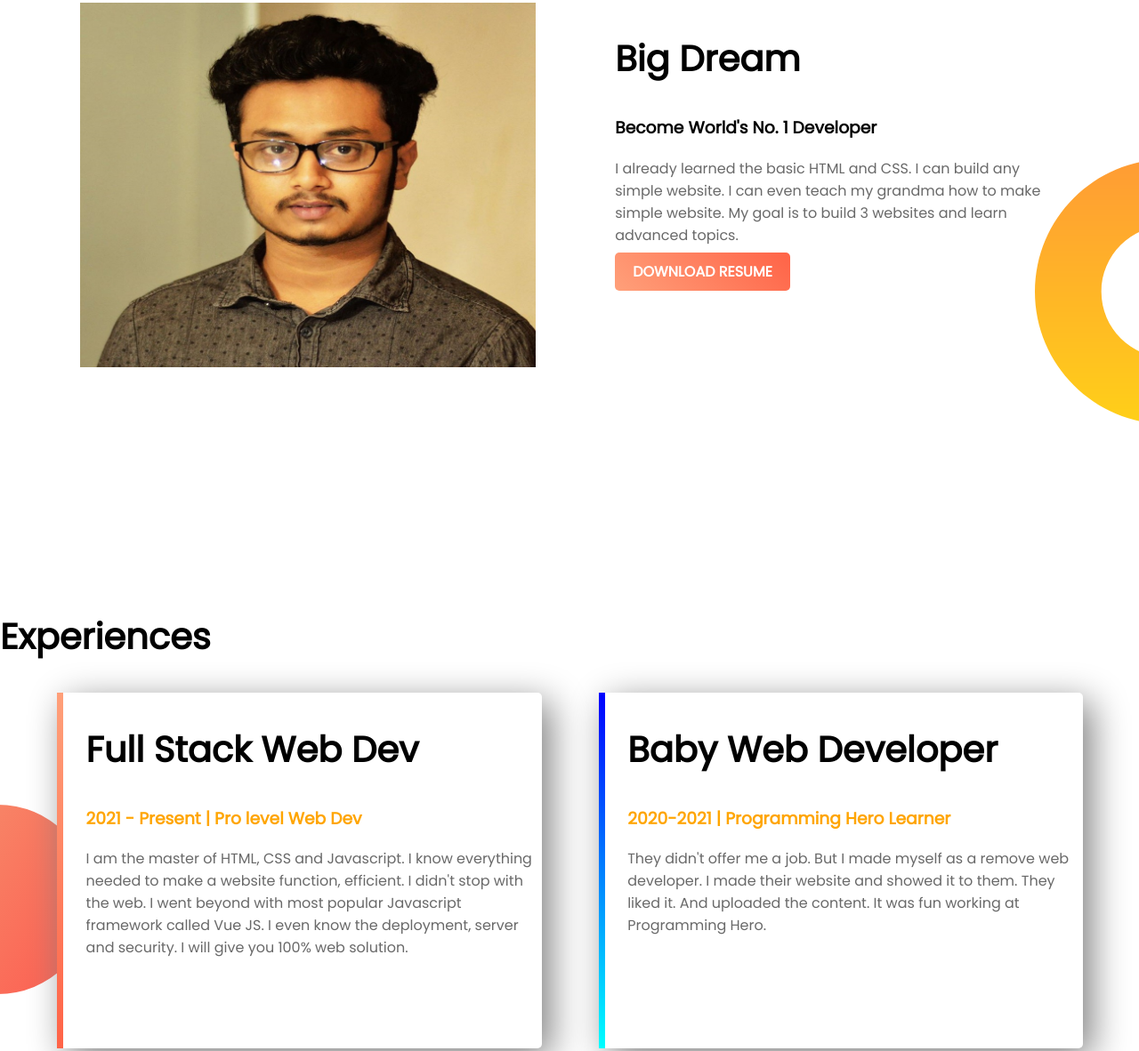
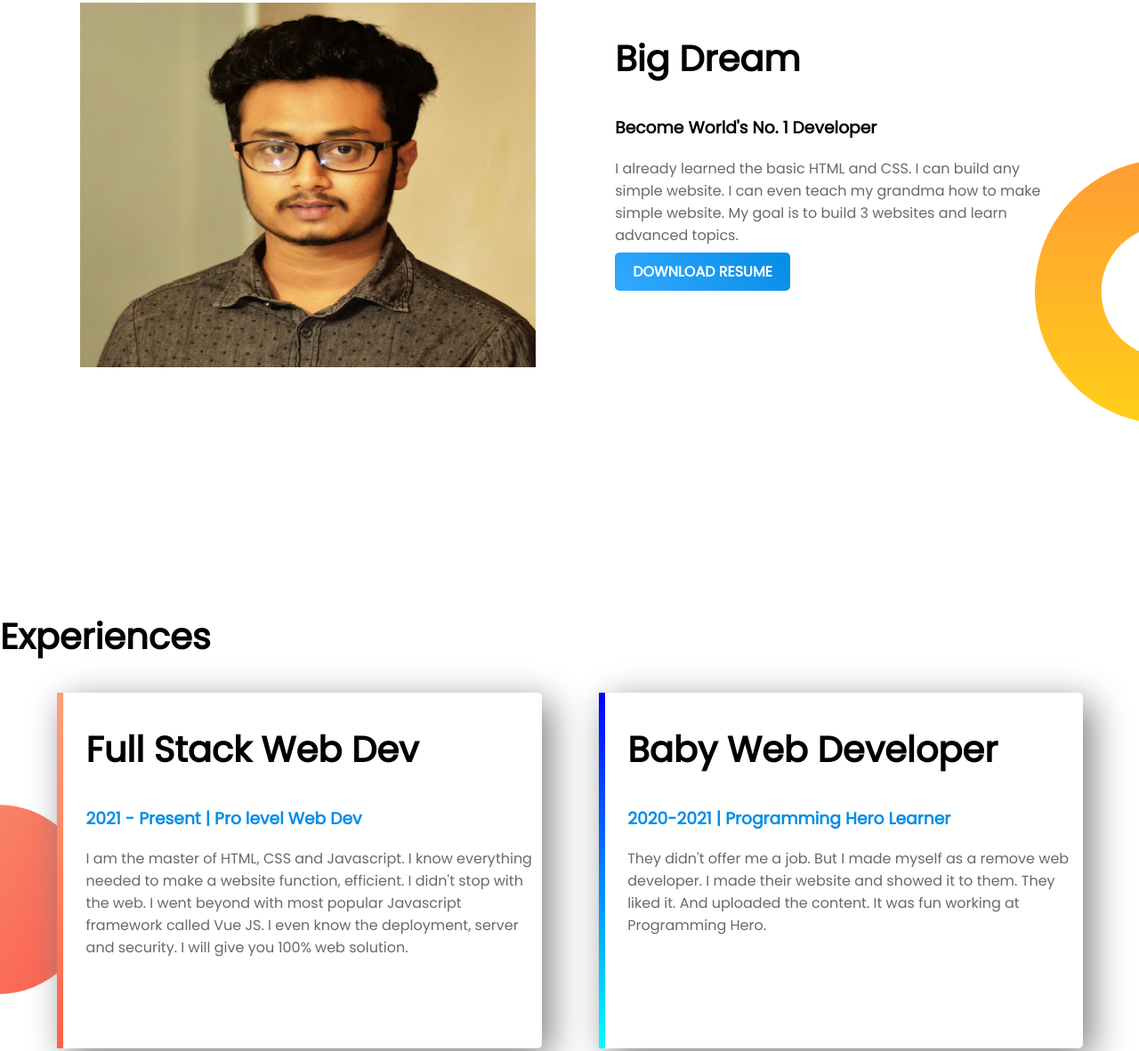
Before and after one commit to eshansaif/web-protfolio, a plain HTML site: page index.html in a window 1280 px wide. Shown: the part 647-1829 px from the top of the page at 89% size. Drawn offline with Linux system fonts and the light colour scheme.

Commit message:
All little change is done

```diff
--- a/index.html
+++ b/index.html
@@ -6,6 +6,7 @@
     <meta http-equiv="X-UA-Compatible" content="ie=edge">
     <title>ESHAN -  Web Developer</title>
     <link href="https://fonts.googleapis.com/css?family=Poppins&display=swap" rel="stylesheet">
+    <!-- <link href="https://fonts.googleapis.com/css?family=Teko&display=swap" rel="stylesheet"> -->
     <link rel="stylesheet" href="style.css">
 </head>
 <body>
@@ -29,7 +30,7 @@
             <h2>Big Dream</h2>
             <h3>Become World's No. 1 Developer</h3>
             <p>I already learned the basic HTML and CSS. I can build any simple website. I can even teach my grandma how to make simple website. My goal is to build 3 websites and learn advanced topics.</p>
-            <a class="link-button" target="_blank" href="https://www.facebook.com/shanjeed.saif.eshan">DOWNLOAD RESUME</a>
+            <a class="link-button" target="_blank" href="files/CV_Md_Shanjeed_Saif.pdf" download="resume">DOWNLOAD RESUME</a>
         </div>
     </section>
     <section class="experience-area">
--- a/style.css
+++ b/style.css
@@ -1,6 +1,7 @@
 body{
     margin: 0;
     font-family: 'Poppins', sans-serif;
+
 }
 h1{
     font-size: 50px;
@@ -12,7 +13,7 @@ p{
     color: dimgray;
 }
 .orange-highlight{
-    color: orange;
+    color: #038CE7;
 }
 .half-width{
     width: 40%;
@@ -33,7 +34,7 @@ section{
 }
 .link-button{
     text-decoration: none;
-    background-image: linear-gradient(45deg, lightSalmon, tomato);
+    background-image: linear-gradient(45deg, #33AAFF, #038CE7);
     padding: 10px 20px;
     border-radius: 5px;
     color: white;
```
Also changed, not shown: 1 other file.
